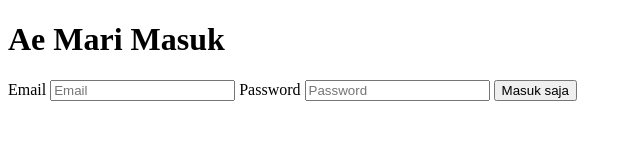
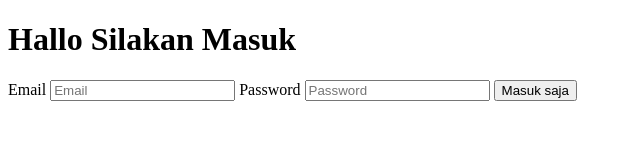
Before and after one commit to donilokobal/First-Project-Login, a plain HTML site: page index.html in a window 1280 px wide. Shown: the whole page, without its empty margins (0-640 px from the left). Drawn offline with Linux system fonts and the light colour scheme.

Commit message:
Update index.html

```diff
--- a/index.html
+++ b/index.html
@@ -8,7 +8,7 @@
 
 <body>
 
-    <h1>Ae Mari Masuk</h1>
+    <h1>Hallo Silakan Masuk</h1>
 
     <form action="home.html">
     <label for="email">Email</label>
```
